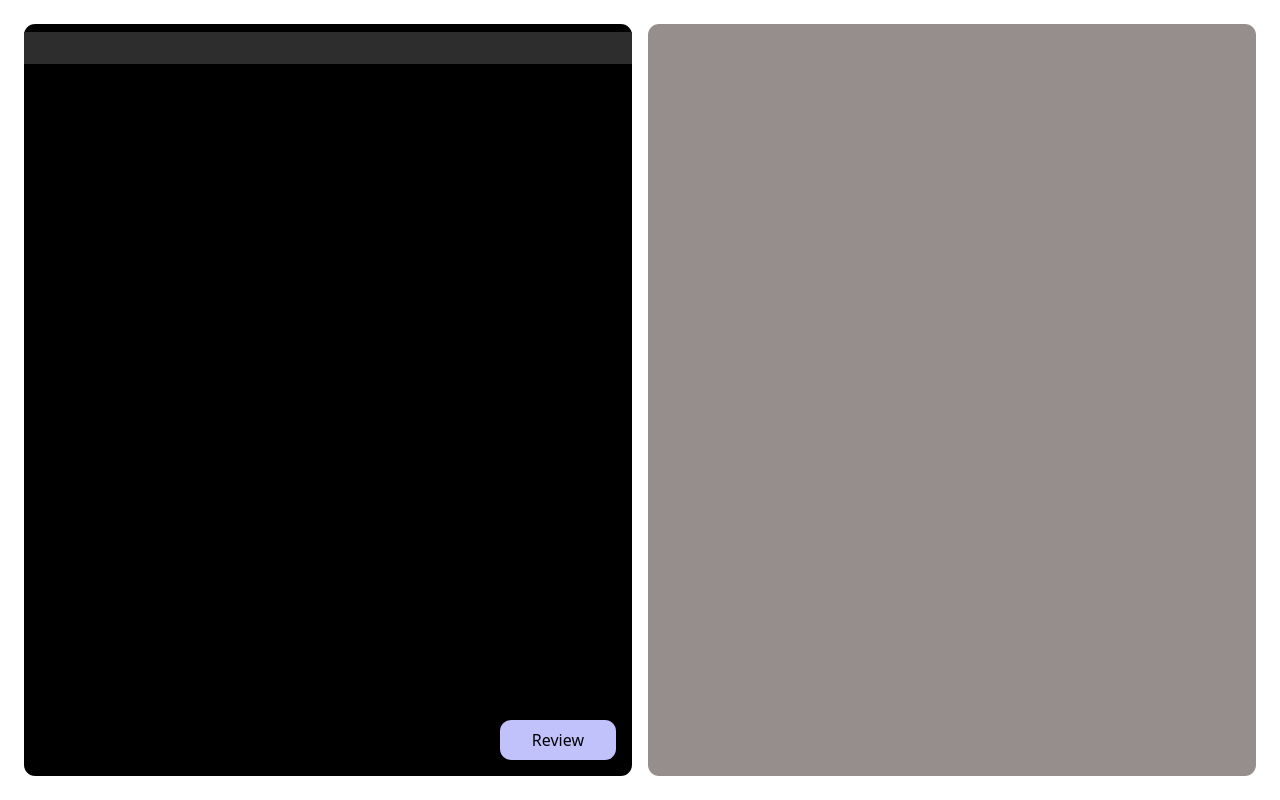
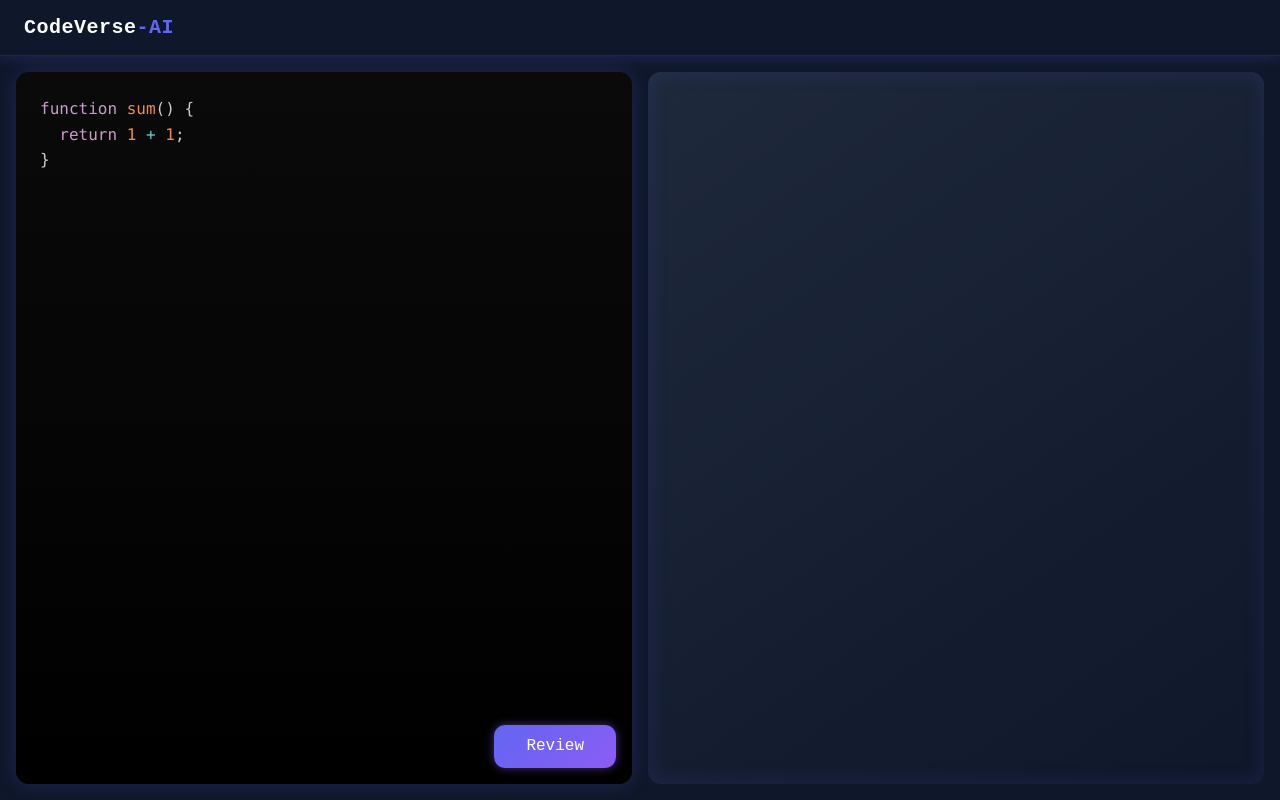
Before and after one commit to ashishmusmade45/CodeVerse-AI, a React app in the folder Frontend/: page / in a window 1280 px wide. Built offline with nearby package versions, Linux system fonts and the light colour scheme; the HTML template or start-up script is replaced by a standard one.

Commit message:
add navbar feat

```diff
--- a/Frontend/src/App.css
+++ b/Frontend/src/App.css
@@ -9,44 +9,111 @@ body,
 #root {
   height: 100%;
   width: 100%;
+  overflow: hidden;
+  background-color: #0f172a;
+  font-family: "Fira Code", monospace;
 }
 
-main {
+.app-wrapper {
+  display: flex;
+  flex-direction: column;
   height: 100vh;
   width: 100vw;
+  overflow: hidden;
+}
+
+.navbar {
+  flex-shrink: 0;
+  height: 3.5rem;
+  background-color: #0f172a;
   display: flex;
-  justify-content: space-between;
-  align-items: stretch;
+  align-items: center;
+  padding: 0 1.5rem;
+  border-bottom: 1px solid #1e293b;
+  box-shadow: 0 0 15px rgba(99, 102, 241, 0.25);
+}
+
+.logo {
+  font-size: 1.25rem;
+  font-weight: 600;
+  letter-spacing: 0.5px;
+}
+
+.logo .white {
+  color: white;
+}
+.logo .violet {
+  color: #6366f1;
+}
+
+.main {
+  flex: 1;
+  display: flex;
   gap: 1rem;
+  padding: 1rem;
+  height: calc(100% - 3.5rem);
+  overflow: hidden;
+}
+
+.left {
+  flex: 1;
+  background: linear-gradient(180deg, #0a0a0a 0%, #000 100%);
+  border-radius: 0.8rem;
+  display: flex;
+  flex-direction: column;
+  position: relative;
+  overflow: hidden;
+  box-shadow: 0 0 20px rgba(99, 102, 241, 0.2);
+}
+
+.left .code {
+  flex: 1;
+  overflow-y: auto;
   padding: 1.5rem;
 }
 
-main .left,
-main .right {
-  flex: 1;
-  border-radius: 0.7rem;
-  height: 100%;
+.left .code pre {
+  margin: 0;
+  padding: 0;
+  background: transparent !important;
+  color: #fff;
+  font-size: 1rem;
+  line-height: 1.6rem;
+  white-space: pre;
 }
 
-main .left {
-  background-color: black;
-  position: relative;
-  flex-basis: 50%;
-}
-
-main .left .review {
+.left .review {
   position: absolute;
   bottom: 1rem;
   right: 1rem;
-  background-color: rgb(193, 193, 252);
-  color: #000;
-  padding: 0.5rem 2rem;
+  background: linear-gradient(135deg, #6366f1, #8b5cf6);
+  color: white;
+  padding: 0.6rem 2rem;
   border-radius: 0.7rem;
   cursor: pointer;
-  user-select: none;
+  transition: 0.3s;
+  box-shadow: 0 0 10px rgba(139, 92, 246, 0.5);
+}
+.left .review:hover {
+  transform: scale(1.05);
 }
 
-main .right {
-  background-color: rgb(150, 141, 141);
-  flex-basis: 50%;
+.right {
+  flex: 1;
+  background: linear-gradient(145deg, #1e293b, #0f172a);
+  border-radius: 0.8rem;
+  overflow-y: auto;
+  box-shadow: inset 0 0 20px rgba(99, 102, 241, 0.15);
 }
+
+
+.left .code::-webkit-scrollbar,
+.right::-webkit-scrollbar {
+  width: 6px;
+}
+
+.left .code::-webkit-scrollbar-thumb,
+.right::-webkit-scrollbar-thumb {
+  background-color: #475569;
+  border-radius: 10px;
+}
--- a/Frontend/src/App.jsx
+++ b/Frontend/src/App.jsx
@@ -1,31 +1,38 @@
-import {useState, useEffect } from 'react';
-import './App.css';
+import { useEffect } from "react";
+import "./App.css";
 import Prism from "prismjs";
 import "prismjs/themes/prism-tomorrow.css";
 
-
 function App() {
-  const [count, setCount] = useState(0)
-
-useEffect(()=>{
-  Prism.highlightAll()
-})
+  useEffect(() => {
+    Prism.highlightAll();
+  }, []);
 
   return (
-    <main>
+    <div className="app-wrapper">
+      <nav className="navbar">
+        <h1 className="logo">
+          <span className="white">CodeVerse</span>
+          <span className="violet">-AI</span>
+        </h1>
+      </nav>
+
+      <main className="main">
         <div className="left">
           <div className="code">
             <pre>
-            <code className="language-javascript">
-
-            </code>
+              <code className="language-javascript">{`function sum() {
+  return 1 + 1;
+}`}</code>
             </pre>
           </div>
           <div className="review">Review</div>
         </div>
+
         <div className="right"></div>
       </main>
-  )
+    </div>
+  );
 }
 
-export default App
+export default App;
```
Lines whose indentation alone changed are shown as unchanged.
